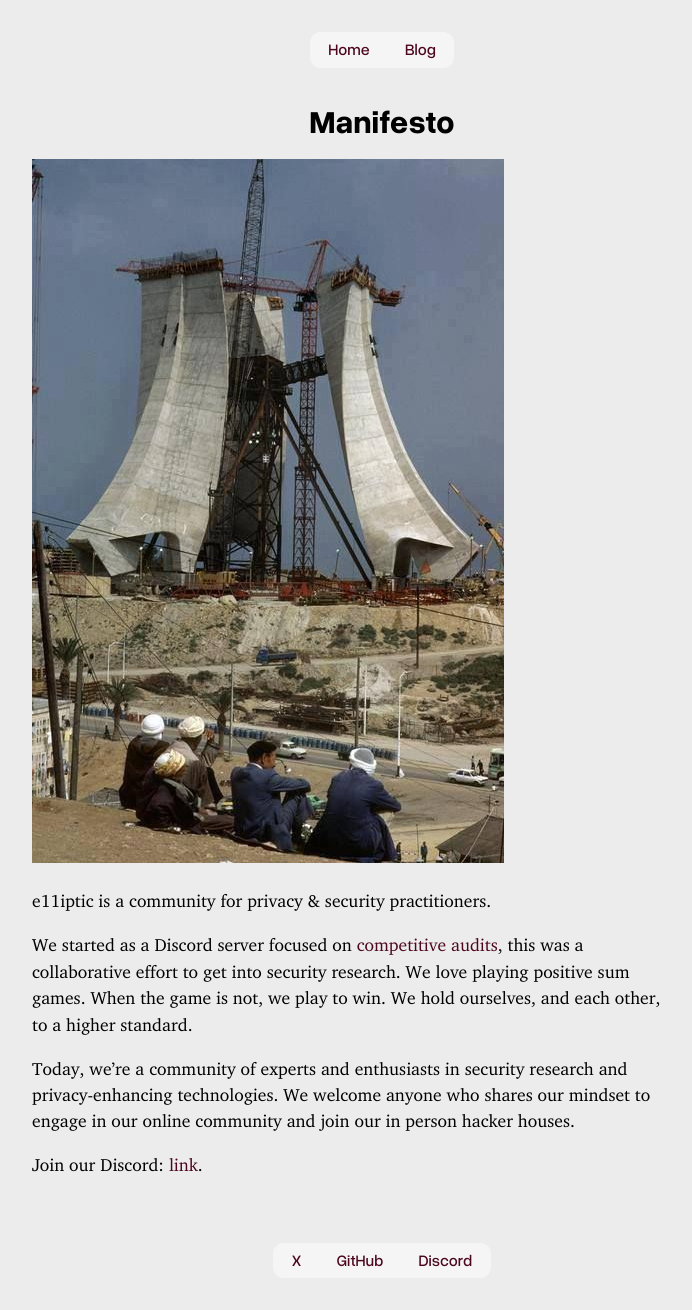
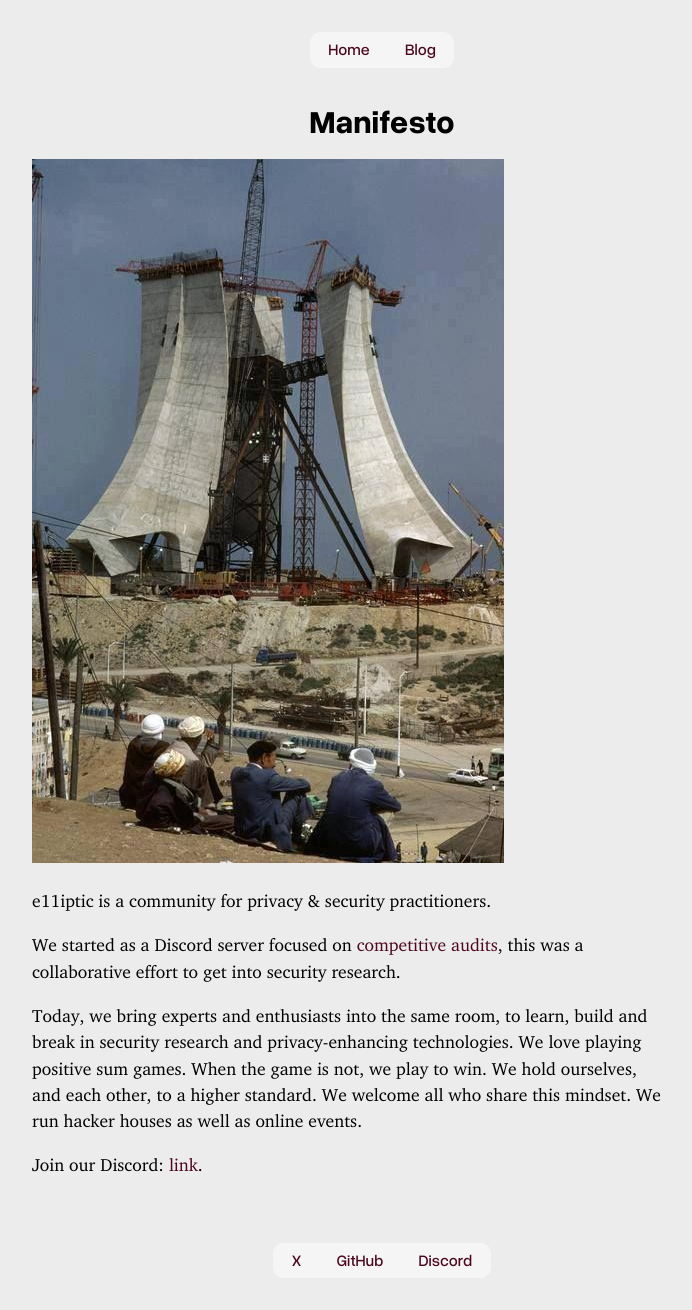
Before and after one commit to e11iptic/e11iptic.github.io, a Jekyll site: the page built from _posts/2025-11-02-Manifesto.md, in a window 1280 px wide. Shown: the whole page, without its empty margins (258-950 px from the left). Built offline with Jekyll 4.4.1, drawn with Linux system fonts in a browser that asks for light colours.

Commit message:
Update manifesto

```diff
--- a/_posts/2025-11-02-Manifesto.md
+++ b/_posts/2025-11-02-Manifesto.md
@@ -8,8 +8,8 @@ date: 2025-11-02
 
 e11iptic is a community for privacy & security practitioners.
 
-We started as a Discord server focused on [competitive audits](https://support.cyfrin.io/en/articles/10059182-what-is-a-competitive-audit), this was a collaborative effort to get into security research. We love playing positive sum games. When the game is not, we play to win. We hold ourselves, and each other, to a higher standard.
+We started as a Discord server focused on [competitive audits](https://support.cyfrin.io/en/articles/10059182-what-is-a-competitive-audit), this was a collaborative effort to get into security research.
 
-Today, we're a community of experts and enthusiasts in security research and privacy-enhancing technologies. We welcome anyone who shares our mindset to engage in our online community and join our in person hacker houses.
+Today, we bring experts and enthusiasts into the same room, to learn, build and break in security research and privacy-enhancing technologies. We love playing positive sum games. When the game is not, we play to win. We hold ourselves, and each other, to a higher standard. We welcome all who share this mindset. We run hacker houses as well as online events.
 
 Join our Discord: [link](https://discord.com/invite/hyA6sQKE4W).
```
